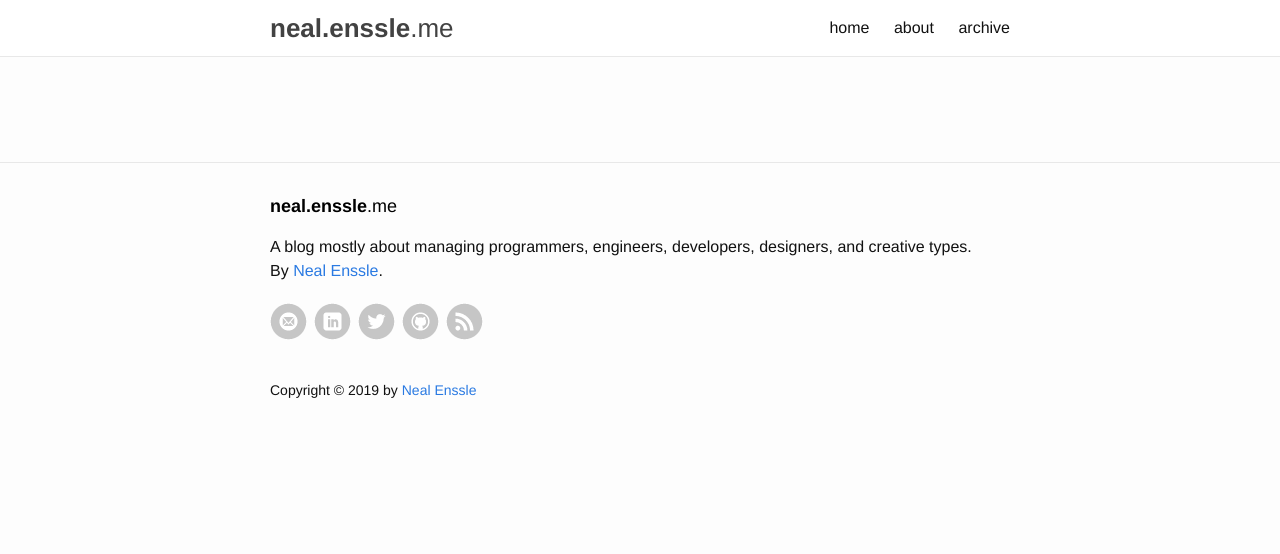
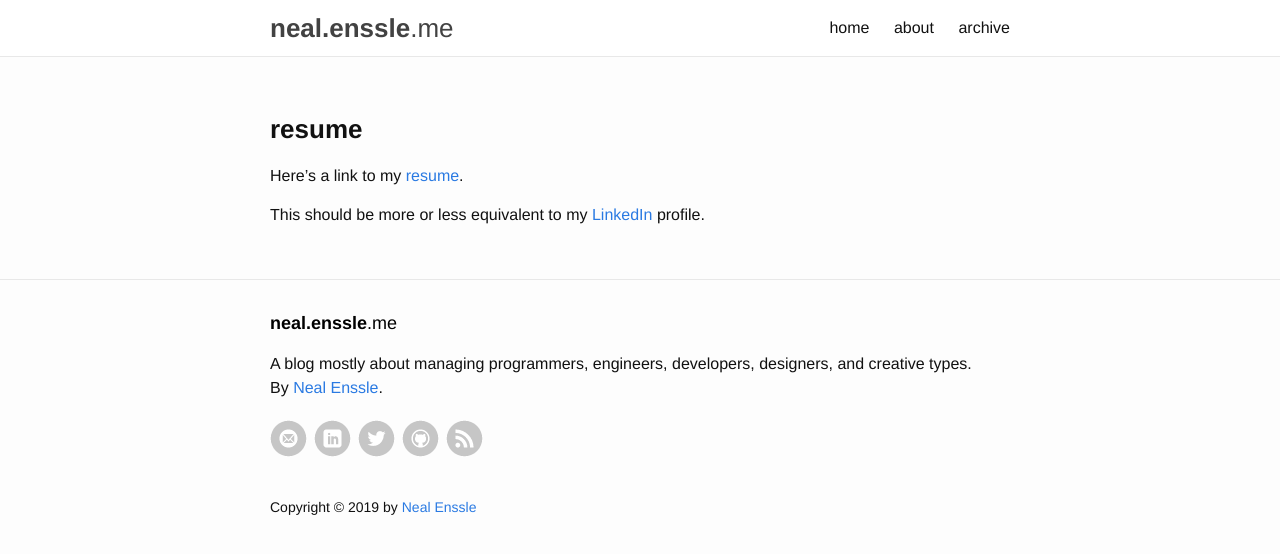
Before and after one commit to nealenssle/nealenssle.github.io, a Jekyll site: the page built from pages/resume.md, in a window 1280 px wide. Shown: the top 554 px of the page. Built offline with Jekyll 4.4.1, drawn with Linux system fonts in a browser that asks for light colours; our own code applies the rules of GitHub Pages for plain Markdown files.

Commit message:
Minor updates to About; adding Resume page.

```diff
--- a/pages/resume.md
+++ b/pages/resume.md
@@ -1,5 +1,9 @@
 ---
+layout: page
+title: Resume
 permalink: /resume
-redirect_to:
-  - http://google.com
 ---
+
+Here's a link to my [resume](https://docs.google.com/document/d/1cOHTull_TMq1emBVO1vsT8oX1m-a8hgrL2ZLVhtGgB8/export?format=pdf).
+
+This should be more or less equivalent to my [LinkedIn](https://www.linkedin.com/in/nealenssle) profile.
```
Also changed, not shown: pages/about.md (+1 -1 lines).
